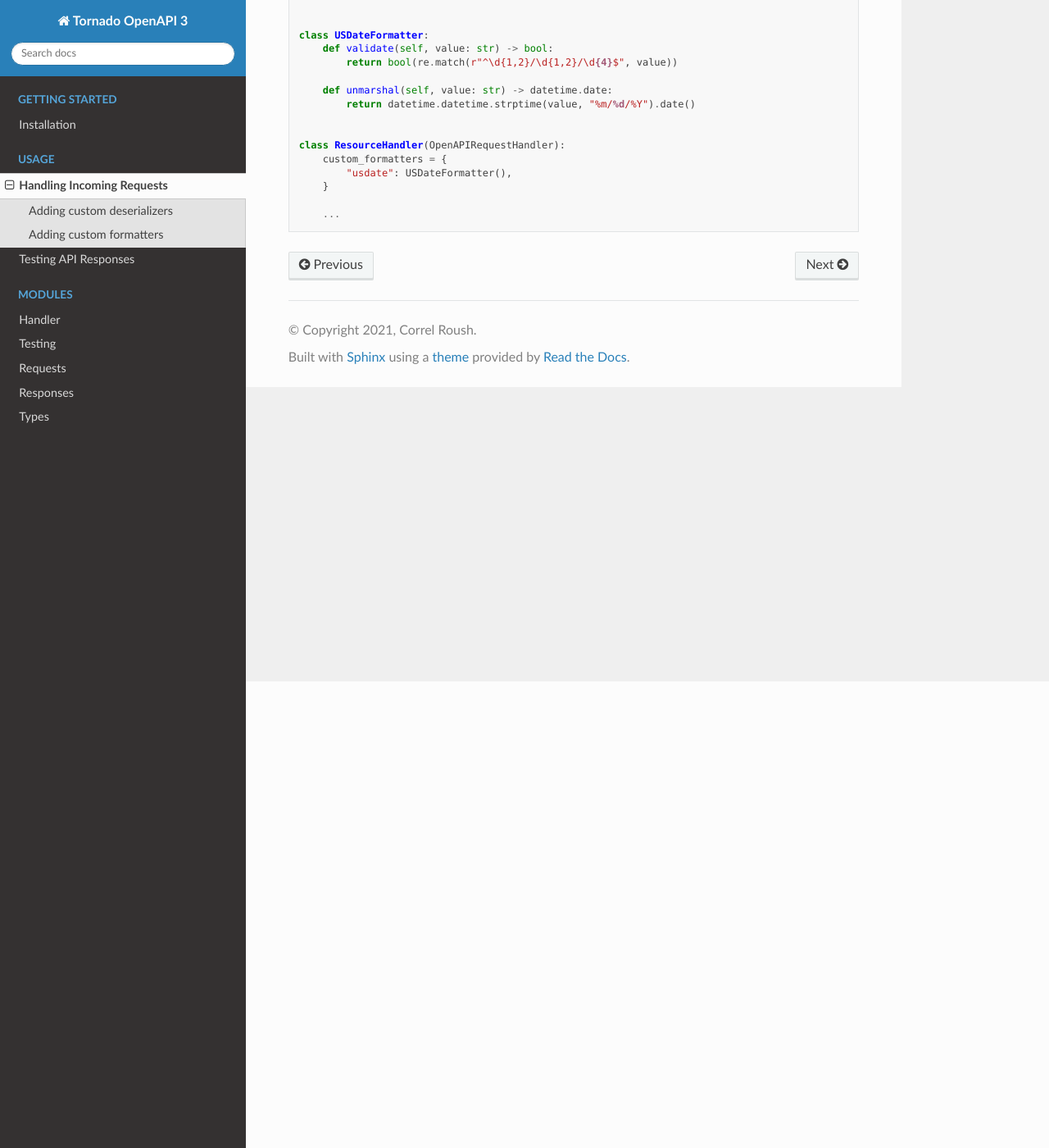
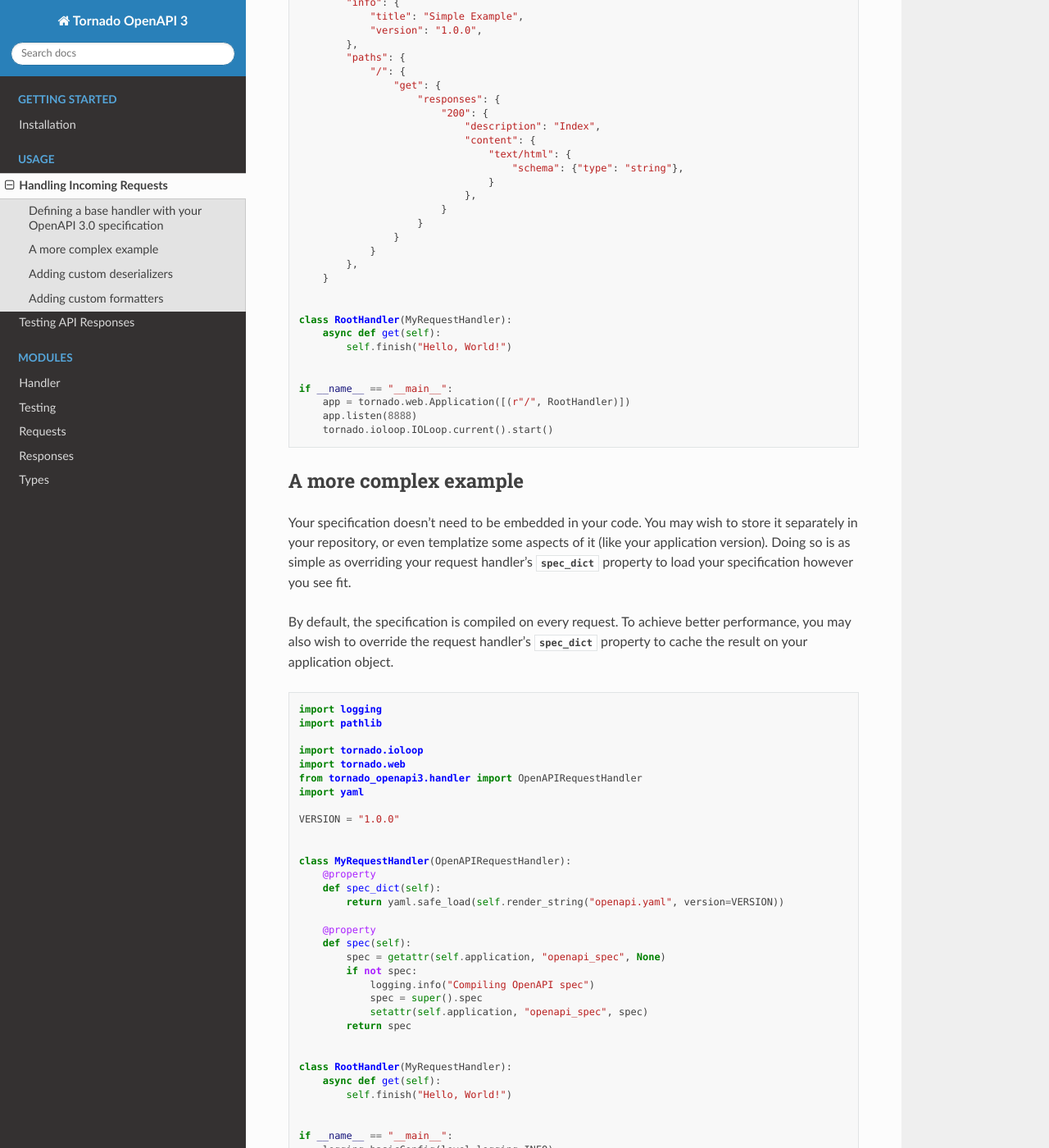
Before and after one commit to correl/tornado-openapi3, a Sphinx documentation site: the page built from docs/handling_incoming_requests.rst, in a window 1280 px wide and 1400 px high, scrolled down 569 px. Shown: the whole window at 82% size. Built offline with Sphinx 7.4.7 and the Read the Docs theme 2.0.0, drawn with Linux system fonts in a browser that asks for light colours; some of the changed text lies outside the part shown.

Commit message:
Document usage with examples

```diff
--- /dev/null
+++ b/docs/examples/cached.py
@@ -0,0 +1,39 @@
+import logging
+import pathlib
+
+import tornado.ioloop
+import tornado.web
+from tornado_openapi3.handler import OpenAPIRequestHandler
+import yaml
+
+VERSION = "1.0.0"
+
+
+class MyRequestHandler(OpenAPIRequestHandler):
+    @property
+    def spec_dict(self):
+        return yaml.safe_load(self.render_string("openapi.yaml", version=VERSION))
+
+    @property
+    def spec(self):
+        spec = getattr(self.application, "openapi_spec", None)
+        if not spec:
+            logging.info("Compiling OpenAPI spec")
+            spec = super().spec
+            setattr(self.application, "openapi_spec", spec)
+        return spec
+
+
+class RootHandler(MyRequestHandler):
+    async def get(self):
+        self.finish("Hello, World!")
+
+
+if __name__ == "__main__":
+    logging.basicConfig(level=logging.INFO)
+    example_root = pathlib.Path(__file__).parent
+    app = tornado.web.Application(
+        [(r"/", RootHandler)], template_path=str(example_root / "templates")
+    )
+    app.listen(8888)
+    tornado.ioloop.IOLoop.current().start()
--- /dev/null
+++ b/docs/examples/simple.py
@@ -0,0 +1,40 @@
+import tornado.ioloop
+import tornado.web
+from tornado_openapi3.handler import OpenAPIRequestHandler
+
+
+class MyRequestHandler(OpenAPIRequestHandler):
+    spec_dict = {
+        "openapi": "3.0.0",
+        "info": {
+            "title": "Simple Example",
+            "version": "1.0.0",
+        },
+        "paths": {
+            "/": {
+                "get": {
+                    "responses": {
+                        "200": {
+                            "description": "Index",
+                            "content": {
+                                "text/html": {
+                                    "schema": {"type": "string"},
+                                }
+                            },
+                        }
+                    }
+                }
+            }
+        },
+    }
+
+
+class RootHandler(MyRequestHandler):
+    async def get(self):
+        self.finish("Hello, World!")
+
+
+if __name__ == "__main__":
+    app = tornado.web.Application([(r"/", RootHandler)])
+    app.listen(8888)
+    tornado.ioloop.IOLoop.current().start()
--- /dev/null
+++ b/docs/examples/test.py
@@ -0,0 +1,47 @@
+import unittest
+
+import tornado.web
+from tornado_openapi3.testing import AsyncOpenAPITestCase
+
+
+class RootHandler(tornado.web.RequestHandler):
+    async def get(self):
+        self.finish("Hello, World!")
+
+
+class BaseTestCase(AsyncOpenAPITestCase):
+    spec_dict = {
+        "openapi": "3.0.0",
+        "info": {
+            "title": "Simple Example",
+            "version": "1.0.0",
+        },
+        "paths": {
+            "/": {
+                "get": {
+                    "responses": {
+                        "200": {
+                            "description": "Index",
+                            "content": {
+                                "text/html": {
+                                    "schema": {"type": "string"},
+                                }
+                            },
+                        }
+                    }
+                }
+            }
+        },
+    }
+
+    def get_app(self):
+        return tornado.web.Application([(r"/", RootHandler)])
+
+    def test_root_endpoint(self):
+        response = self.fetch("/")
+        self.assertEqual(200, response.code)
+        self.assertEqual(b"Hello, World!", response.body)
+
+
+if __name__ == "__main__":
+    unittest.main()
--- a/docs/handling_incoming_requests.rst
+++ b/docs/handling_incoming_requests.rst
@@ -1,8 +1,41 @@
 Handling Incoming Requests
 ==========================
 
+Tornado OpenAPI 3 allows you to validate requests coming in to your application
+against your OpenAPI 3.0 specification with little additional code.
+
+Defining a base handler with your OpenAPI 3.0 specification
+-----------------------------------------------------------
+
+By extending :class:`~tornado_openapi3.handler.OpenAPIRequestHandler`, you can
+define your own base request handler with your specification attached, and use
+that for each of your specialized request handlers for your application.
+
+.. literalinclude:: examples/simple.py
+
+A more complex example
+----------------------
+
+Your specification doesn't need to be embedded in your code. You may wish to
+store it separately in your repository, or even templatize some aspects of it
+(like your application version). Doing so is as simple as overriding your
+request handler's
+:attr:`~tornado_openapi3.handler.OpenAPIRequestHandler.spec_dict` property to
+load your specification however you see fit.
+
+By default, the specification is compiled on every request. To achieve better
+performance, you may also wish to override the request handler's
+:attr:`~tornado_openapi3.handler.OpenAPIRequestHandler.spec_dict` property to
+cache the result on your application object.
+
+.. literalinclude:: examples/cached.py
+
 Adding custom deserializers
 ---------------------------
+
+If your endpoints make use of content types beyond ``application/json``, you
+must add them to this dictionary with a deserializing method that converts the
+raw body (as :class:`bytes` or :class:`str`) to Python objects.
 
 .. code-block:: python
 
@@ -20,6 +53,10 @@ Adding custom deserializers
 
 Adding custom formatters
 ------------------------
+
+If your schemas make use of format modifiers, you may specify them in this
+dictionary paired with a :class:`~tornado_openapi3.types.Formatter` object that
+provides methods to validate values and unmarshal them into Python objects.
 
 .. code-block:: python
 
--- a/docs/index.rst
+++ b/docs/index.rst
@@ -21,20 +21,20 @@ library for validating request and response objects against an `OpenAPI 3`_
 specification.
 
 .. toctree::
-   :maxdepth: 2
+   :maxdepth: 1
    :caption: Getting Started
 
    installation
 
 .. toctree::
-   :maxdepth: 2
+   :maxdepth: 1
    :caption: Usage
 
    handling_incoming_requests
    testing_api_responses
 
 .. toctree::
-   :maxdepth: 2
+   :maxdepth: 1
    :caption: Modules
 
    handler
```
Also changed, not shown: docs/examples/templates/openapi.yaml (added, +15 -0 lines), docs/testing_api_responses.rst (+26 -0 lines), 2 other files.
